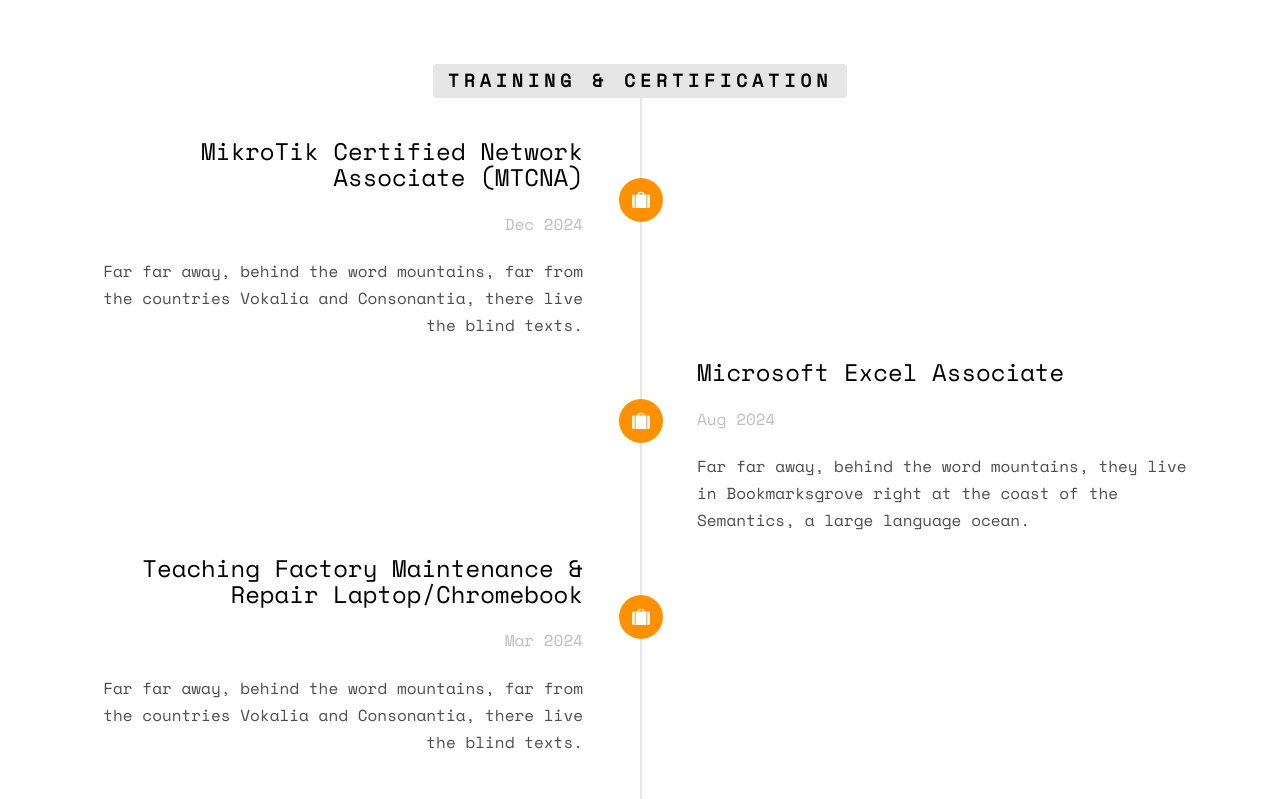
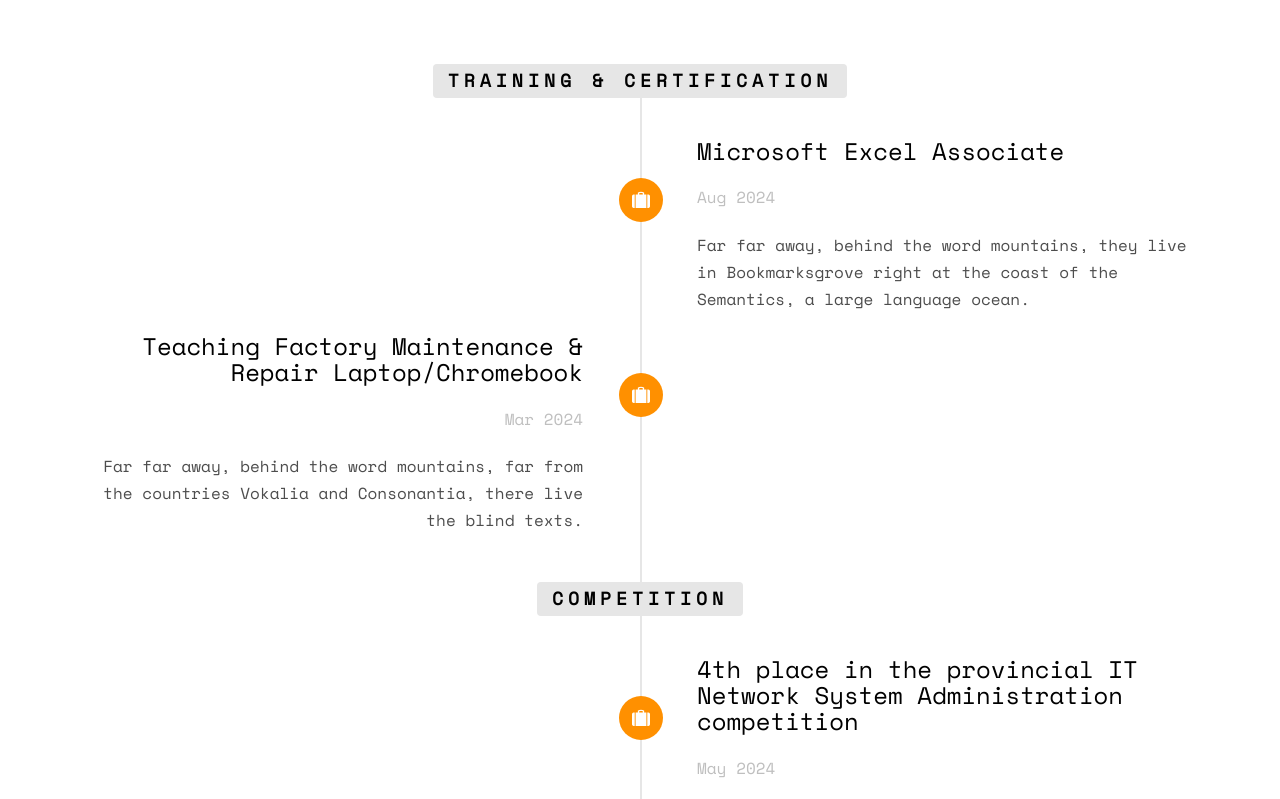
Before and after one commit to ExodusCloud/ExodusCloud.github.io, a plain HTML site: page index.html in a window 1280 px wide. Shown: the part 1700-2499 px from the top of the page. Drawn offline with nearby package versions, Linux system fonts and the light colour scheme; some packages are replaced by stand-ins of ours; no server answers; files whose address does not match are found by name.

Commit message:
Update index.html

```diff
--- a/index.html
+++ b/index.html
@@ -106,18 +106,7 @@
 						<li class="timeline-heading text-center animate-box">
 							<div><h3>Training & Certification</h3></div>
 						</li>
-						<li class="animate-box timeline-unverted">
-							<div class="timeline-badge"><i class="icon-suitcase"></i></div>
-							<div class="timeline-panel">
-								<div class="timeline-heading">
-									<h3 class="timeline-title">MikroTik Certified Network Associate (MTCNA)</h3>
-									<span class="company">Dec 2024</span>
-								</div>
-								<div class="timeline-body">
-									<p>Far far away, behind the word mountains, far from the countries Vokalia and Consonantia, there live the blind texts.</p>
-								</div>
-							</div>
-						</li>
+
 						<li class="timeline-inverted animate-box">
 							<div class="timeline-badge"><i class="icon-suitcase"></i></div>
 							<div class="timeline-panel">
```
